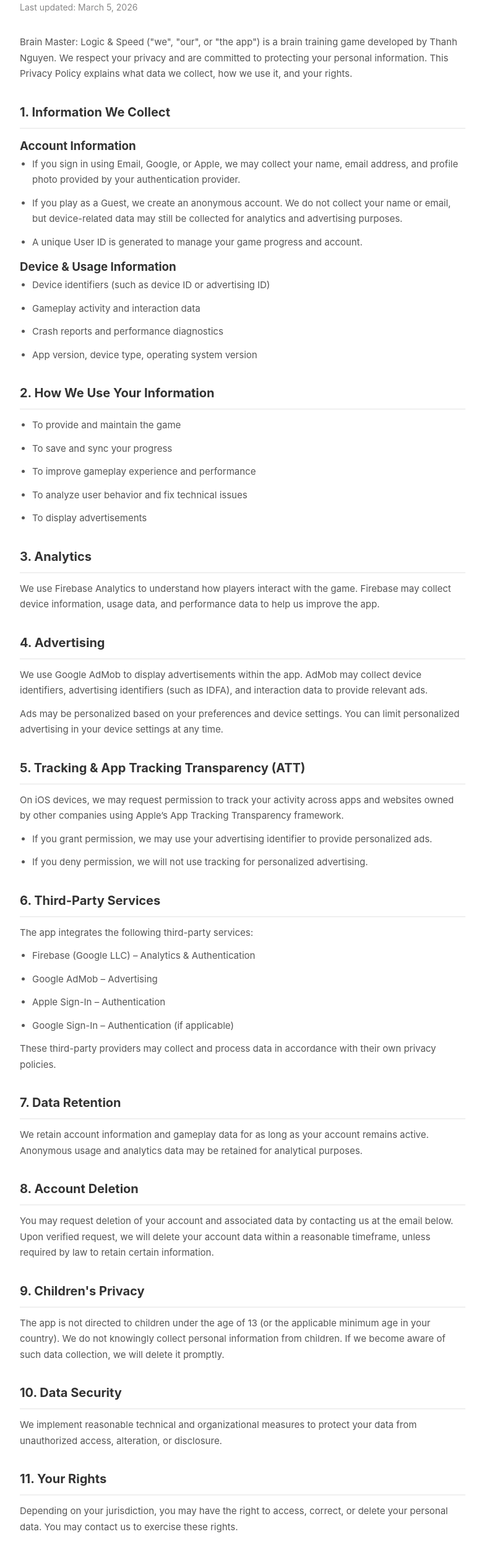
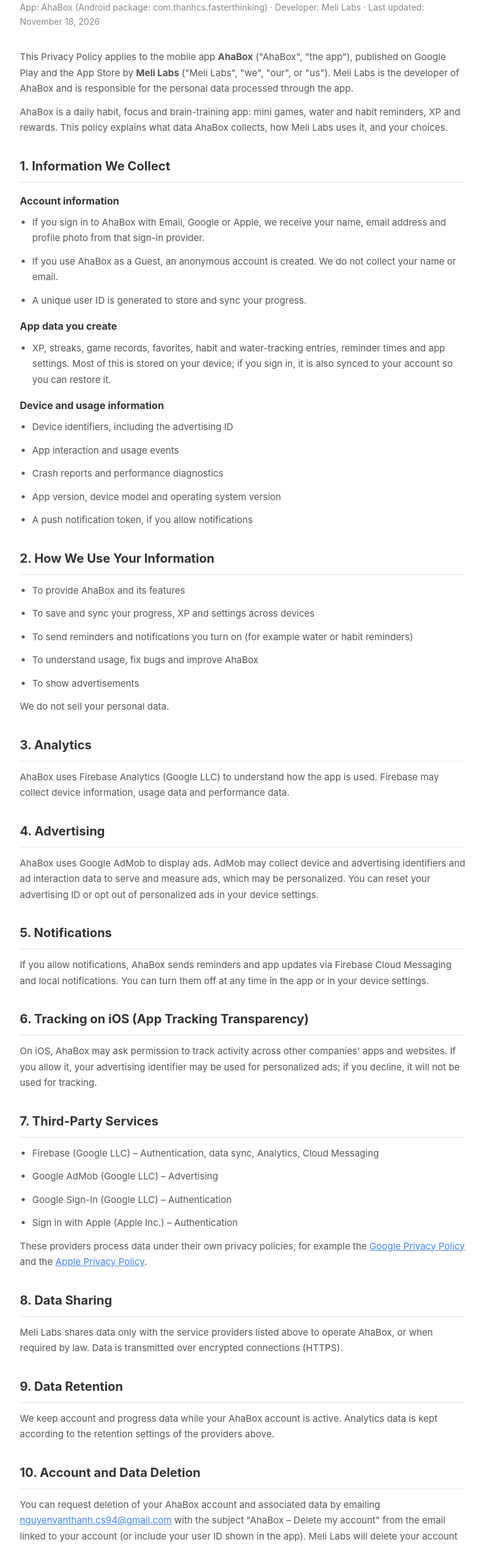
Before and after one commit to thankvn/brain-test-privacy, a plain HTML site: page index.html in a window 1280 px wide. Shown: the part 116-2612 px from the top of the page at 62% size, without its empty margins (248-1030 px from the left). Drawn offline with Linux system fonts and the light colour scheme.

Commit message:
Update privacy policy and support page for AhaBox by Meli Labs
Co-Authored-By: Claude Opus 5.5 <noreply@anthropic.com>

```diff
--- a/index.html
+++ b/index.html
@@ -3,7 +3,8 @@
 <head>
     <meta charset="UTF-8">
     <meta name="viewport" content="width=device-width, initial-scale=1.0">
-    <title>Brain Master: Logic & Speed - Privacy Policy</title>
+    <title>AhaBox Privacy Policy – Meli Labs</title>
+    <meta name="description" content="Privacy Policy for the AhaBox app by Meli Labs.">
     <style>
         * { margin: 0; padding: 0; box-sizing: border-box; }
         body {
@@ -40,125 +41,95 @@
             color: #aaa;
             font-size: 13px;
         }
+        h3 { font-size:16px; margin:16px 0 8px; }
+        a { color:#4285F4; }
     </style>
 </head>
 <body>
 <div class="container">
 
-<h1>Brain Master: Logic & Speed — Privacy Policy</h1>
-<p class="subtitle">Last updated: March 5, 2026</p>
+<h1>AhaBox — Privacy Policy</h1>
+<p class="subtitle">App: AhaBox (Android package: com.thanhcs.fasterthinking) · Developer: Meli Labs · Last updated: November 18, 2026</p>
 
-<p>
-Brain Master: Logic & Speed ("we", "our", or "the app") is a brain training game developed by Thanh Nguyen.
-We respect your privacy and are committed to protecting your personal information.
-This Privacy Policy explains what data we collect, how we use it, and your rights.
-</p>
+<p>This Privacy Policy applies to the mobile app <strong>AhaBox</strong> ("AhaBox", "the app"), published on Google Play and the App Store by <strong>Meli Labs</strong> ("Meli Labs", "we", "our", or "us"). Meli Labs is the developer of AhaBox and is responsible for the personal data processed through the app.</p>
+<p>AhaBox is a daily habit, focus and brain-training app: mini games, water and habit reminders, XP and rewards. This policy explains what data AhaBox collects, how Meli Labs uses it, and your choices.</p>
 
 <h2>1. Information We Collect</h2>
-
-<h3>Account Information</h3>
+<h3>Account information</h3>
 <ul>
-    <li>If you sign in using Email, Google, or Apple, we may collect your name, email address, and profile photo provided by your authentication provider.</li>
-    <li>If you play as a Guest, we create an anonymous account. We do not collect your name or email, but device-related data may still be collected for analytics and advertising purposes.</li>
-    <li>A unique User ID is generated to manage your game progress and account.</li>
+  <li>If you sign in to AhaBox with Email, Google or Apple, we receive your name, email address and profile photo from that sign-in provider.</li>
+  <li>If you use AhaBox as a Guest, an anonymous account is created. We do not collect your name or email.</li>
+  <li>A unique user ID is generated to store and sync your progress.</li>
 </ul>
-
-<h3>Device & Usage Information</h3>
+<h3>App data you create</h3>
 <ul>
-    <li>Device identifiers (such as device ID or advertising ID)</li>
-    <li>Gameplay activity and interaction data</li>
-    <li>Crash reports and performance diagnostics</li>
-    <li>App version, device type, operating system version</li>
+  <li>XP, streaks, game records, favorites, habit and water-tracking entries, reminder times and app settings. Most of this is stored on your device; if you sign in, it is also synced to your account so you can restore it.</li>
+</ul>
+<h3>Device and usage information</h3>
+<ul>
+  <li>Device identifiers, including the advertising ID</li>
+  <li>App interaction and usage events</li>
+  <li>Crash reports and performance diagnostics</li>
+  <li>App version, device model and operating system version</li>
+  <li>A push notification token, if you allow notifications</li>
 </ul>
 
 <h2>2. How We Use Your Information</h2>
 <ul>
-    <li>To provide and maintain the game</li>
-    <li>To save and sync your progress</li>
-    <li>To improve gameplay experience and performance</li>
-    <li>To analyze user behavior and fix technical issues</li>
-    <li>To display advertisements</li>
+  <li>To provide AhaBox and its features</li>
+  <li>To save and sync your progress, XP and settings across devices</li>
+  <li>To send reminders and notifications you turn on (for example water or habit reminders)</li>
+  <li>To understand usage, fix bugs and improve AhaBox</li>
+  <li>To show advertisements</li>
 </ul>
+<p>We do not sell your personal data.</p>
 
 <h2>3. Analytics</h2>
-<p>
-We use Firebase Analytics to understand how players interact with the game.
-Firebase may collect device information, usage data, and performance data to help us improve the app.
-</p>
+<p>AhaBox uses Firebase Analytics (Google LLC) to understand how the app is used. Firebase may collect device information, usage data and performance data.</p>
 
 <h2>4. Advertising</h2>
-<p>
-We use Google AdMob to display advertisements within the app.
-AdMob may collect device identifiers, advertising identifiers (such as IDFA), and interaction data to provide relevant ads.
-</p>
-<p>
-Ads may be personalized based on your preferences and device settings.
-You can limit personalized advertising in your device settings at any time.
-</p>
+<p>AhaBox uses Google AdMob to display ads. AdMob may collect device and advertising identifiers and ad interaction data to serve and measure ads, which may be personalized. You can reset your advertising ID or opt out of personalized ads in your device settings.</p>
 
-<h2>5. Tracking & App Tracking Transparency (ATT)</h2>
-<p>
-On iOS devices, we may request permission to track your activity across apps and websites owned by other companies using Apple’s App Tracking Transparency framework.
-</p>
+<h2>5. Notifications</h2>
+<p>If you allow notifications, AhaBox sends reminders and app updates via Firebase Cloud Messaging and local notifications. You can turn them off at any time in the app or in your device settings.</p>
+
+<h2>6. Tracking on iOS (App Tracking Transparency)</h2>
+<p>On iOS, AhaBox may ask permission to track activity across other companies' apps and websites. If you allow it, your advertising identifier may be used for personalized ads; if you decline, it will not be used for tracking.</p>
+
+<h2>7. Third-Party Services</h2>
 <ul>
-    <li>If you grant permission, we may use your advertising identifier to provide personalized ads.</li>
-    <li>If you deny permission, we will not use tracking for personalized advertising.</li>
+  <li>Firebase (Google LLC) – Authentication, data sync, Analytics, Cloud Messaging</li>
+  <li>Google AdMob (Google LLC) – Advertising</li>
+  <li>Google Sign-In (Google LLC) – Authentication</li>
+  <li>Sign in with Apple (Apple Inc.) – Authentication</li>
 </ul>
+<p>These providers process data under their own privacy policies, for example the <a href="https://policies.google.com/privacy">Google Privacy Policy</a> and the <a href="https://www.apple.com/legal/privacy/">Apple Privacy Policy</a>.</p>
 
-<h2>6. Third-Party Services</h2>
-<p>
-The app integrates the following third-party services:
-</p>
-<ul>
-    <li>Firebase (Google LLC) – Analytics & Authentication</li>
-    <li>Google AdMob – Advertising</li>
-    <li>Apple Sign-In – Authentication</li>
-    <li>Google Sign-In – Authentication (if applicable)</li>
-</ul>
-<p>
-These third-party providers may collect and process data in accordance with their own privacy policies.
-</p>
+<h2>8. Data Sharing</h2>
+<p>Meli Labs shares data only with the service providers listed above to operate AhaBox, or when required by law. Data is transmitted over encrypted connections (HTTPS).</p>
 
-<h2>7. Data Retention</h2>
-<p>
-We retain account information and gameplay data for as long as your account remains active.
-Anonymous usage and analytics data may be retained for analytical purposes.
-</p>
+<h2>9. Data Retention</h2>
+<p>We keep account and progress data while your AhaBox account is active. Analytics data is kept according to the retention settings of the providers above.</p>
 
-<h2>8. Account Deletion</h2>
-<p>
-You may request deletion of your account and associated data by contacting us at the email below.
-Upon verified request, we will delete your account data within a reasonable timeframe, unless required by law to retain certain information.
-</p>
+<h2>10. Account and Data Deletion</h2>
+<p>You can request deletion of your AhaBox account and associated data by emailing <a href="mailto:nguyenvanthanh.cs94@gmail.com">nguyenvanthanh.cs94@gmail.com</a> with the subject "AhaBox – Delete my account" from the email linked to your account (or include your user ID shown in the app). Meli Labs will delete your account and synced data within 30 days, except data we must keep by law. Data stored only on your device is removed when you uninstall the app.</p>
 
-<h2>9. Children's Privacy</h2>
-<p>
-The app is not directed to children under the age of 13 (or the applicable minimum age in your country).
-We do not knowingly collect personal information from children.
-If we become aware of such data collection, we will delete it promptly.
-</p>
+<h2>11. Children's Privacy</h2>
+<p>AhaBox is not directed to children under 13 (or the minimum age in your country). We do not knowingly collect personal data from children; if we learn that we have, we will delete it.</p>
 
-<h2>10. Data Security</h2>
-<p>
-We implement reasonable technical and organizational measures to protect your data from unauthorized access, alteration, or disclosure.
-</p>
+<h2>12. Security</h2>
+<p>We use reasonable technical and organizational measures to protect your data. No method of transmission or storage is 100% secure.</p>
 
-<h2>11. Your Rights</h2>
-<p>
-Depending on your jurisdiction, you may have the right to access, correct, or delete your personal data.
-You may contact us to exercise these rights.
-</p>
+<h2>13. Your Rights</h2>
+<p>Depending on where you live, you may have the right to access, correct, delete or export your personal data, or to object to certain processing. Contact us to exercise these rights.</p>
 
-<h2>12. Contact Us</h2>
-<p>
-If you have questions about this Privacy Policy, please contact:
-</p>
-<p><strong>Email:</strong> nguyenvanthanh.cs94@gmail.com</p>
+<h2>14. Changes to This Policy</h2>
+<p>We may update this policy. The "Last updated" date above shows the latest version.</p>
 
-<footer>
-© 2026 Brain Master: Logic & Speed. All rights reserved.
-</footer>
+<h2>15. Contact</h2>
+<p>Developer: <strong>Meli Labs</strong><br>App: <strong>AhaBox</strong><br>Email: <a href="mailto:nguyenvanthanh.cs94@gmail.com">nguyenvanthanh.cs94@gmail.com</a></p>
 
+<footer>© 2026 Meli Labs. AhaBox — Privacy Policy.</footer>
 </div>
 </body>
 </html>
```
Also changed, not shown: support/index.html (+8 -8 lines).
